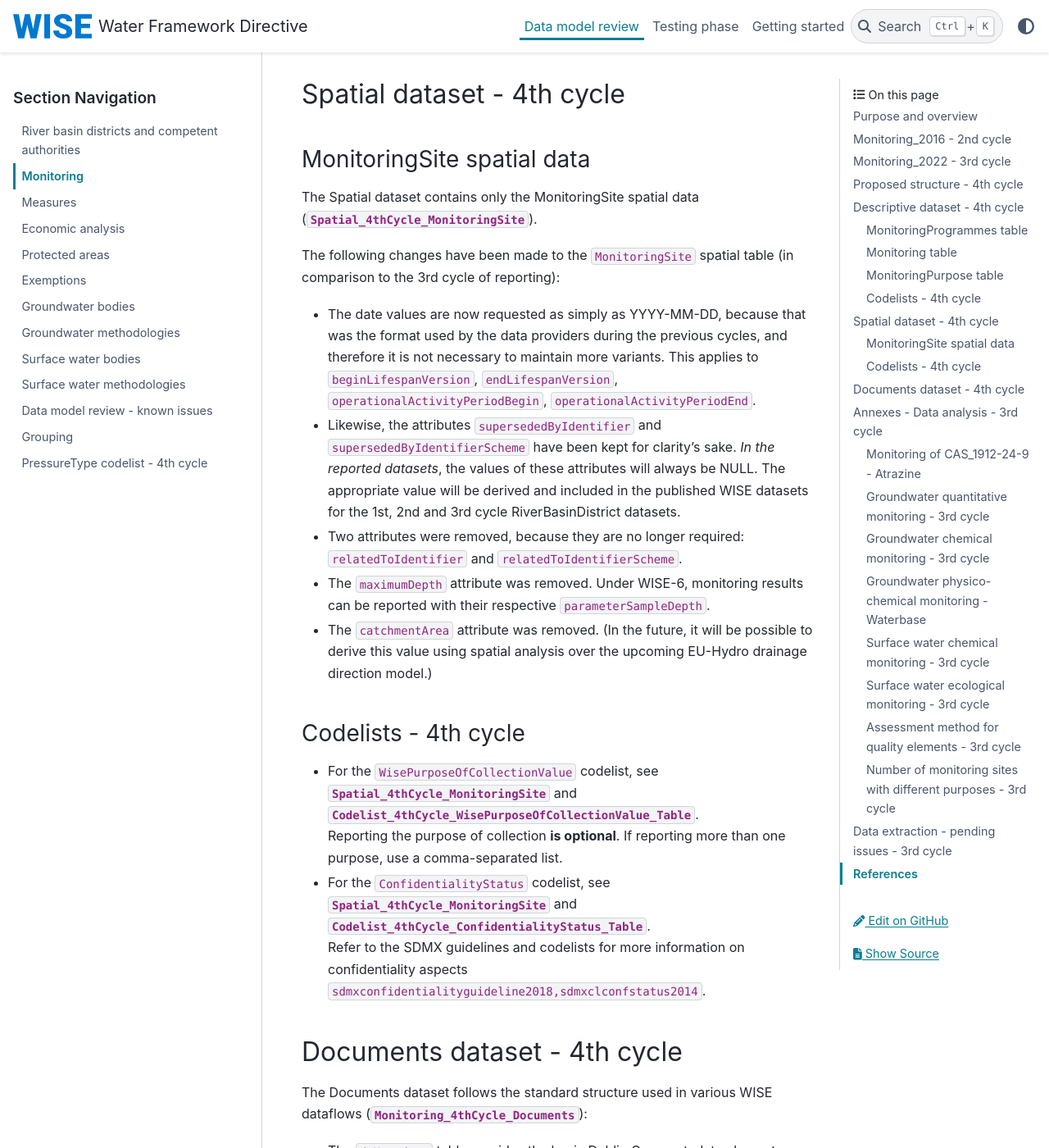
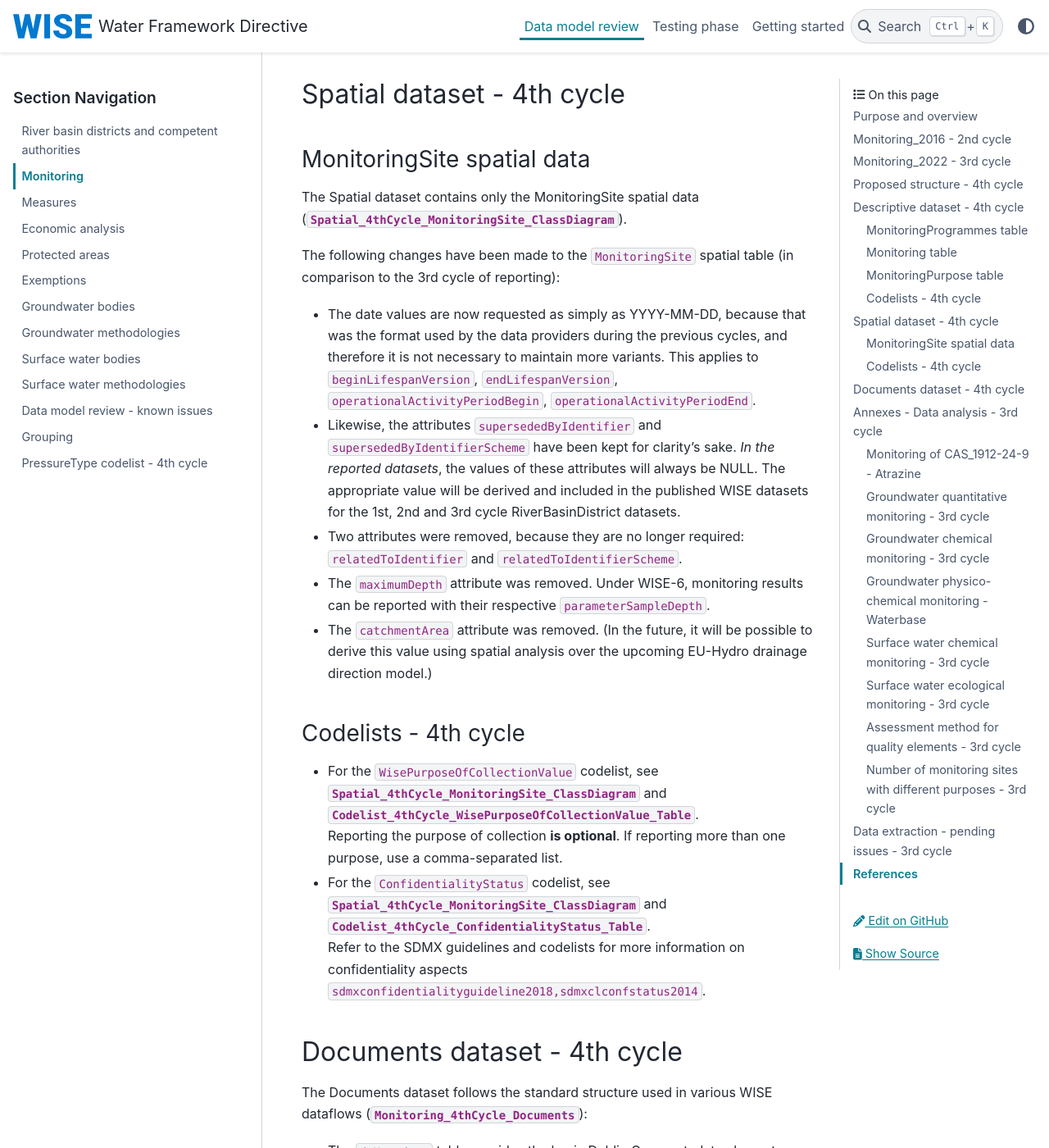
Before and after one commit to eeadata/WISE.WFD.Documentation, a Sphinx documentation site: the page built from docs/DataModelReview/WFDMonitoring.md, in a window 1280 px wide and 1400 px high, scrolled down 8313 px. Shown: the whole window at 82% size. Built offline with Sphinx 7.4.7 and the PyData theme 0.15.4, drawn with Linux system fonts in a browser that asks for light colours; cross-references to code outside the pages are shown as plain code.

Commit message:
Corrections to the Spatial data ProtectedArea diagram. Standardising names.

````diff
--- a/docs/DataModelReview/WFDMonitoring.md
+++ b/docs/DataModelReview/WFDMonitoring.md
@@ -390,7 +390,7 @@
 (heading_wfd_monitoring_monitoring_site_dataset_4th_cycle)=
 ### MonitoringSite spatial data
 
-The Spatial dataset contains only the MonitoringSite spatial data ({numref}`Spatial_4thCycle_MonitoringSite`).
+The Spatial dataset contains only the MonitoringSite spatial data ({numref}`Spatial_4thCycle_MonitoringSite_ClassDiagram`).
 
 The following changes have been made to the `MonitoringSite` spatial table (in comparison to the 3rd cycle of reporting):
 
@@ -414,8 +414,8 @@
   (In the future, it will be possible to derive this value
    using spatial analysis over the upcoming EU-Hydro drainage direction model.)
 
-```{mermaid} /DataModelReview/mmd/Spatial_4thCycle_MonitoringSite.mmd
-:name: Spatial_4thCycle_MonitoringSite
+```{mermaid} /DataModelReview/mmd/Spatial_4thCycle_MonitoringSite_ClassDiagram.mmd
+:name: Spatial_4thCycle_MonitoringSite_ClassDiagram
 :caption: Spatial dataset - MonitoringSite - 4th cycle
 :align: center
 :zoom:
@@ -425,13 +425,13 @@
 ### Codelists - 4th cycle
 
 * For the `WisePurposeOfCollectionValue` codelist,
-  see {numref}`Spatial_4thCycle_MonitoringSite`
+  see {numref}`Spatial_4thCycle_MonitoringSite_ClassDiagram`
   and {numref}`Codelist_4thCycle_WisePurposeOfCollectionValue_Table`.
   Reporting the purpose of collection **is optional**.
   If reporting more than one purpose, use a comma-separated list.
 
 * For the `ConfidentialityStatus` codelist,
-  see {numref}`Spatial_4thCycle_MonitoringSite`
+  see {numref}`Spatial_4thCycle_MonitoringSite_ClassDiagram`
   and {numref}`Codelist_4thCycle_ConfidentialityStatus_Table`.
   Refer to the SDMX guidelines and codelists for more information
   on confidentiality aspects {footcite}`sdmxconfidentialityguideline2018,sdmxclconfstatus2014`.
````
Also changed, not shown: docs/DataModelReview/WFDProtectedAreas.md (+3 -3 lines), docs/DataModelReview/WFDRiverBasinDistrictsAndCompetentAuthorities.md (+3 -3 lines), 6 other files.
